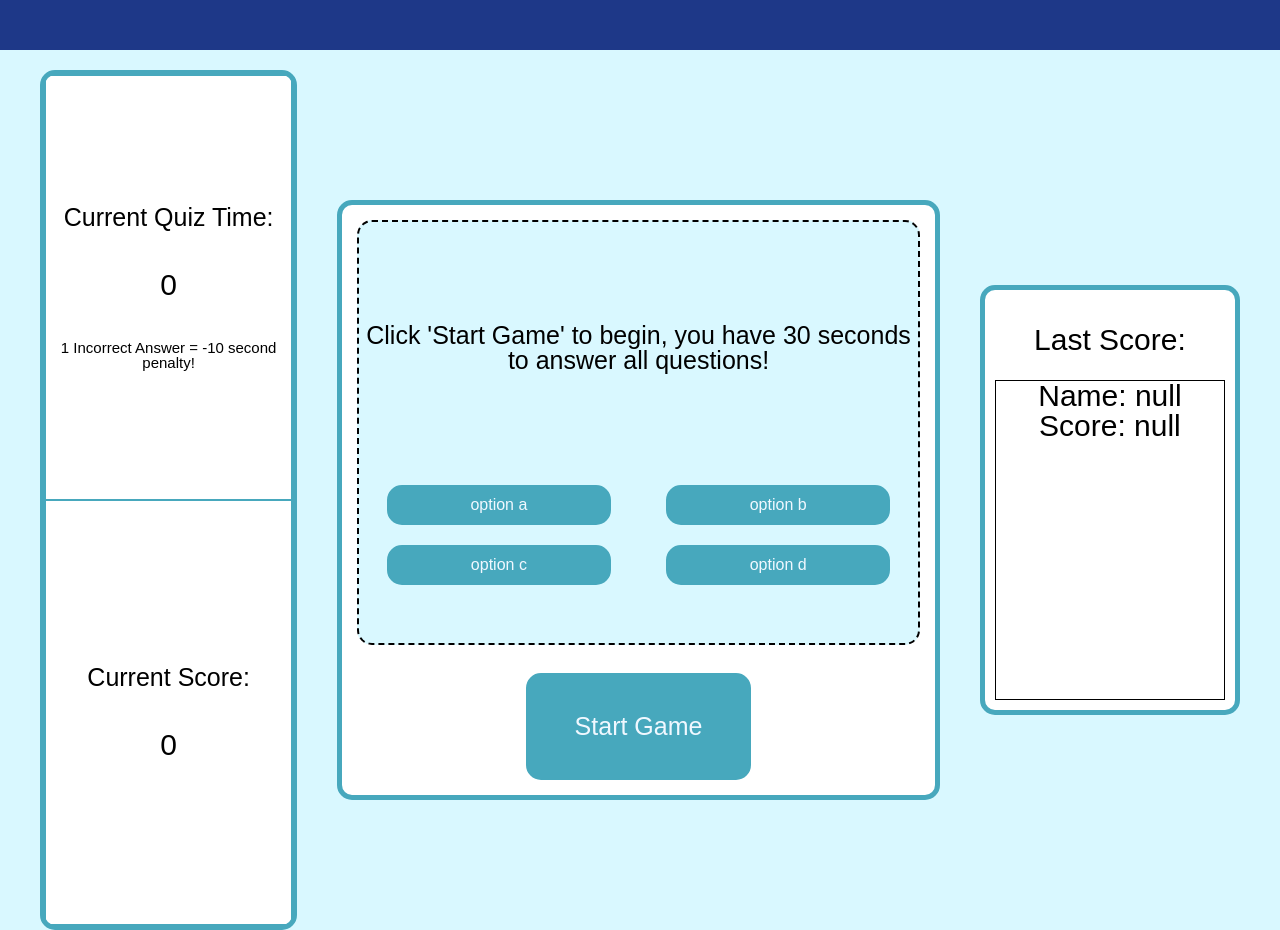
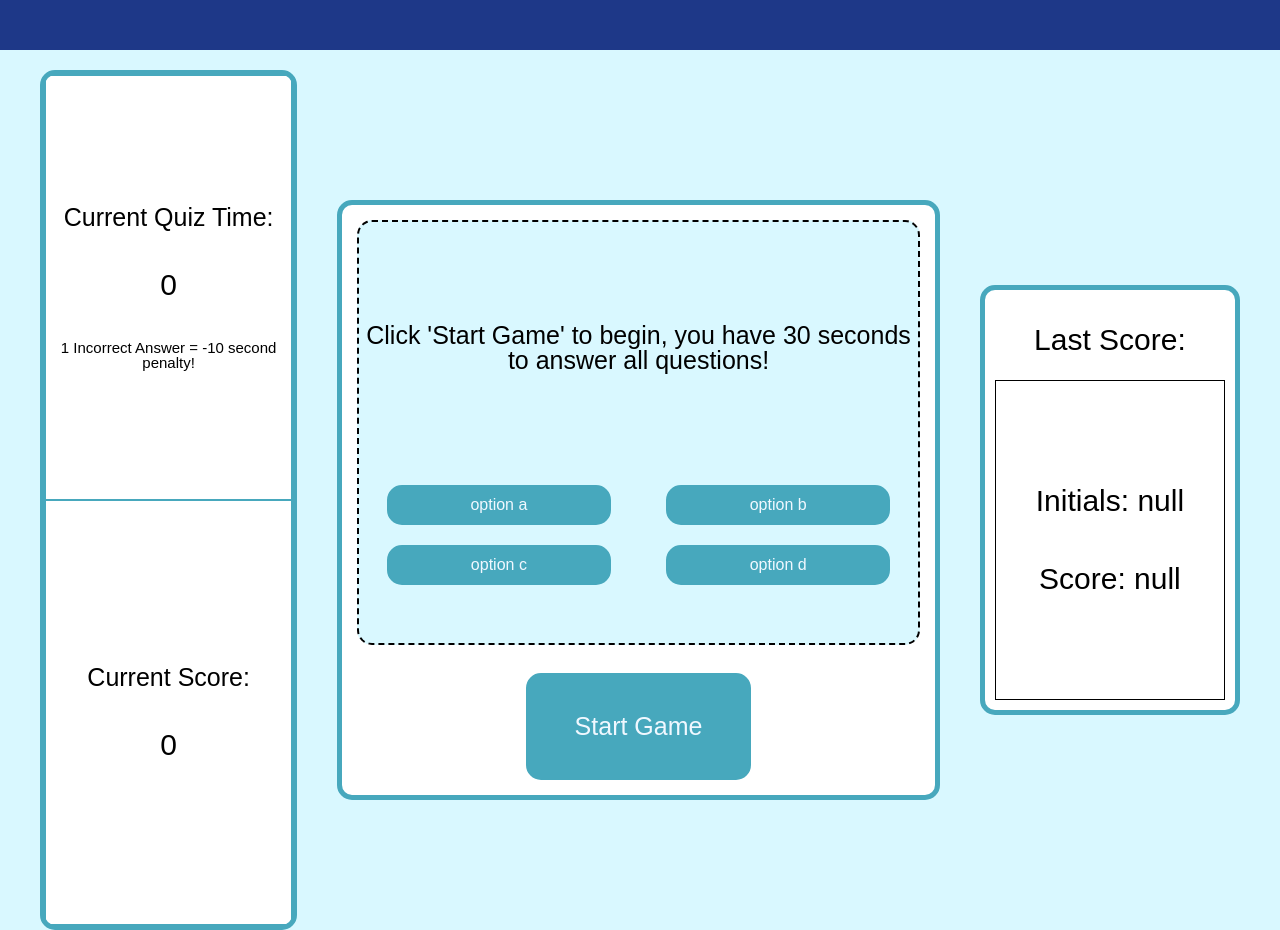
Before and after one commit to epicasino/JS-Quiz, a plain HTML site: page index.html in a window 1280 px wide. Shown: the top 930 px of the page. Drawn offline with Linux system fonts and the light colour scheme.

Commit message:
update style.css

```diff
--- a/assets/css/style.css
+++ b/assets/css/style.css
@@ -133,6 +133,10 @@ p {
   height: 80%;
   width: 100%;
   border: black 1px solid;
+  display: flex;
+  flex-flow: column wrap;
+  justify-content: center;
+  gap: 15%;
 }
 
 #question-box {
--- a/assets/js/script.js
+++ b/assets/js/script.js
@@ -136,7 +136,7 @@ function endGame() {
   localStorage.setItem("score", score);
 
   scoreBoardBoxEl.children[0].textContent =
-    "Name: " + localStorage.getItem("name");
+    "Initials: " + localStorage.getItem("name");
   scoreBoardBoxEl.children[1].textContent =
     "Score: " + localStorage.getItem("score");
 }
--- a/index.html
+++ b/index.html
@@ -49,7 +49,7 @@
     <div class="user-score-box">
       <h2>Last Score:</h2>
       <div id="score-board-box">
-        <h2>Name: </h2>
+        <h2>Initials: </h2>
         <h2>Score: </h2>
       </div>
     </div>
```
